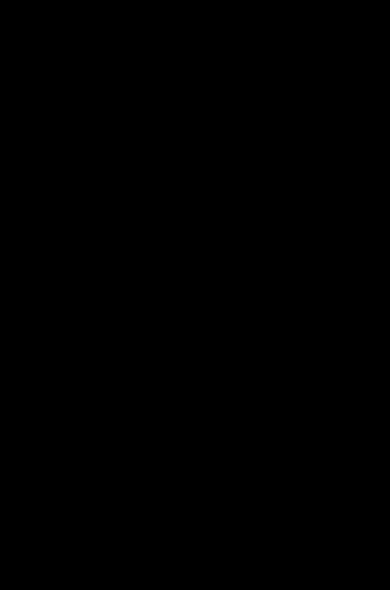
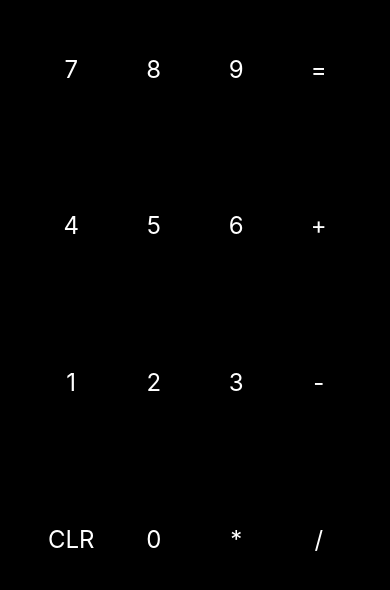
Before and after one commit to itay-az/React-Native_Calculator, a React Native app: screen / in a window 390 px wide. Shown: the part 206-796 px from the top of the page. Built offline with nearby package versions, Linux system fonts and the light colour scheme.

Commit message:
adding ui and hooks

```diff
--- a/App.js
+++ b/App.js
@@ -1,14 +1,87 @@
 import React, {useState} from 'react';
 import {View,TouchableOpacity,Text} from 'react-native';
 import styles from './style';
+import { firstRow,secondRow,thirdRow,fourthRow } from './Arr';
+import * as math from 'mathjs';
 
 const App = () => {
+  const [title,setTitle] = useState('');
+  const [ans,setAns] = useState(null);
+
+  const handleClick = (txt) => {
+    console.log()
+    if(txt === '=') {
+      setAns(math.evaluate(title));
+      setTitle(ans);
+    }
+    else if(txt ==='CLR') {
+      setTitle('');
+    }
+    else if(txt ==='+') {
+      setTitle(title + txt);
+    }
+    else if(txt ==='-') {
+      setTitle(title + txt);
+    }
+    else if(txt ==='*') {
+      setTitle(title + txt);
+    }
+    else if(txt ==='/') {
+      setTitle(title + txt);
+    }
+    else{
+      setTitle(title + txt)
+    }
+  }
 
 
 
   return (
     <View style={styles.container}>
-      <Text>Hello</Text>
+      <View style={styles.resultRow}>
+        <Text style={styles.text} >{title}</Text>
+      </View>
+      <View style={styles.resultRow}>
+        <Text style={styles.text} >{ans}</Text>
+      </View>
+
+      <View style={styles.row}>
+        {firstRow.map((btn => {
+          return(
+            <TouchableOpacity onPress={() => handleClick(btn.txt)} style={styles.btn}>
+            <Text style={styles.text}>{btn.txt}</Text>
+          </TouchableOpacity>
+          )
+        }))}
+      </View>
+      <View style={styles.row}>
+        {secondRow.map((btn => {
+          return(
+            <TouchableOpacity onPress={() => handleClick(btn.txt)} style={styles.btn}>
+            <Text style={styles.text}>{btn.txt}</Text>
+          </TouchableOpacity>
+          )
+        }))}
+      </View>
+      <View style={styles.row}>
+        {thirdRow.map((btn => {
+          return(
+            <TouchableOpacity onPress={() => handleClick(btn.txt)} style={styles.btn}>
+            <Text style={styles.text}>{btn.txt}</Text>
+          </TouchableOpacity>
+          )
+        }))}
+      </View>
+      <View style={styles.row}>
+        {fourthRow.map((btn => {
+          return(
+            <TouchableOpacity onPress={() => handleClick(btn.txt)} style={styles.btn}>
+            <Text style={styles.text}>{btn.txt}</Text>
+          </TouchableOpacity>
+          )
+        }))}
+      </View>
+
     </View>
   )
 }
--- /dev/null
+++ b/Arr.js
@@ -0,0 +1,27 @@
+export const firstRow = [
+    {id:1,txt:'7'},
+    {id:2,txt:'8'},
+    {id:3,txt:'9'},
+    {id:4,txt:'='},
+];
+
+export const secondRow = [
+    {id:5,txt:'4'},
+    {id:6,txt:'5'},
+    {id:7,txt:'6'},
+    {id:8,txt:'+'},
+];
+
+export const thirdRow = [
+    {id:9,txt:'1'},
+    {id:10,txt:'2'},
+    {id:11,txt:'3'},
+    {id:12,txt:'-'},
+];
+
+export const fourthRow = [
+    {id:9,txt:'CLR'},
+    {id:10,txt:'0'},
+    {id:11,txt:'*'},
+    {id:12,txt:'/'},
+];
```
